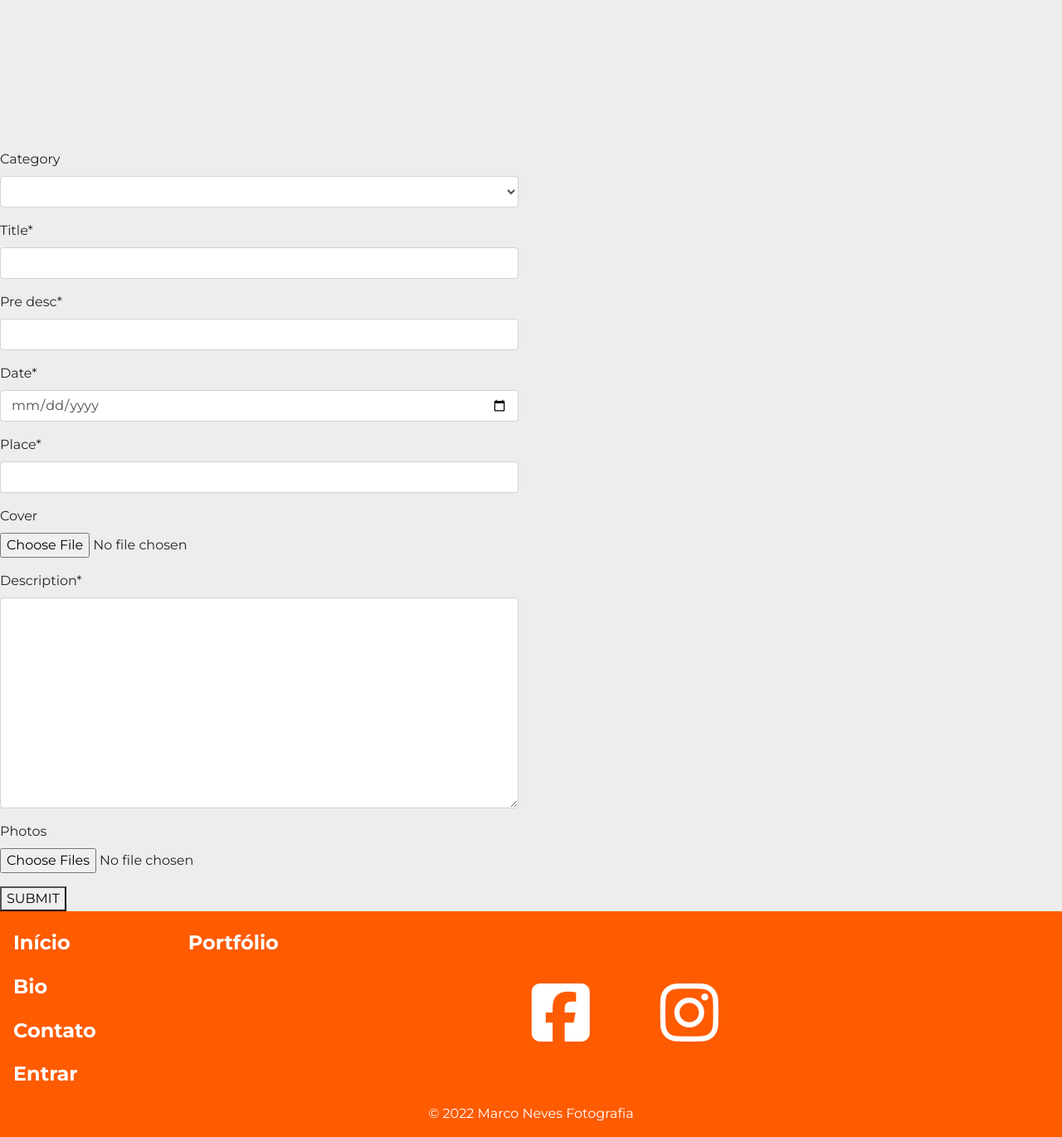
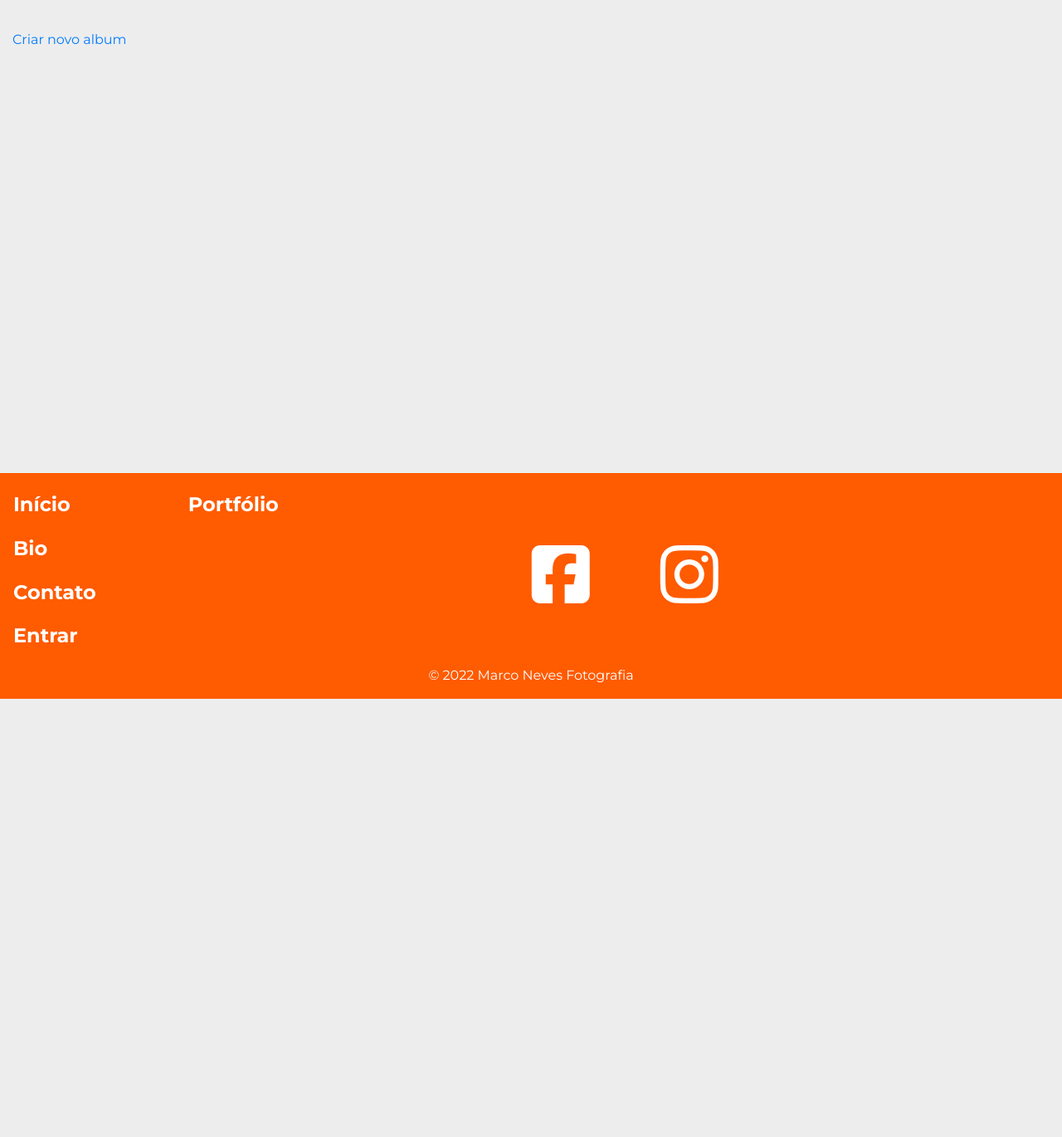
Before and after one commit to SanclerZanella/mn_photography-, a Django app: page /portfolio/ in a window 1280 px wide. Shown: the part 80-1450 px from the top of the page at 83% size. After the commit the page ends 922 px from the top, so only its background shows below. Run offline with Django 3.2, Linux system fonts and the light colour scheme; data that the repository does not hold is empty; some libraries are stand-ins or nearby versions; some web fonts are replaced.

Commit message:
Created view and template to handle new album creation

```diff
--- a/portfolio/templates/portfolio/collection.html
+++ b/portfolio/templates/portfolio/collection.html
@@ -56,18 +56,9 @@
         {% if albums.has_next %}
             <a class="infinite-more-link" href="{% url 'portfolio' %}?page={{ albums.next_page_number }}" aria-label="infinite loading">More</a>
         {% endif %}
-    </section>
 
-    <section class="form" aria-labelledby="weddings-portfolio-heading">
-        <div class="row">
-            <div class="col-6">
-                <form action="{% url 'portfolio' %}" method="POST" enctype="multipart/form-data">
-                    {% csrf_token %}
-                    {{ form | crispy }}
-
-                    <button>SUBMIT</button>
-                </form>
-            </div>
+        <div class="col-6">
+            <a href="{% url 'create_album' %}">Criar novo album</a>
         </div>
     </section>
 {% endblock %}
--- a/portfolio/urls.py
+++ b/portfolio/urls.py
@@ -6,4 +6,5 @@ from . import views
 urlpatterns = [
     path('', views.portfolio, name='portfolio'),
     path('album/<int:album_id>', views.album, name='album'),
+    path('create_album', views.create_album, name='create_album'),
 ]
--- a/portfolio/views.py
+++ b/portfolio/views.py
@@ -29,34 +29,10 @@ def portfolio(request):
     except EmptyPage:
         albums = paginator.page(paginator.num_pages)
 
-    form = AlbumForm()
-    if request.method == 'POST':
-
-        album_form = AlbumForm(request.POST, request.FILES)
-        if album_form.is_valid():
-            album_form.save()
-
-            album = Album.objects.get(title=request.POST['title'])
-
-            photos = request.FILES.getlist('photos')
-
-            photo_position = 0
-            for photo in photos:
-
-                photo_position += 1
-
-                AlbumPhoto_line_item = AlbumPhoto(
-                                        album=album,
-                                        photos=photo,
-                                        position=photo_position
-                                    )
-                AlbumPhoto_line_item.save()
-
     template = 'portfolio/collection.html'
     context = {
         'albums': albums,
-        'catg': catg,
-        'form': form,
+        'catg': catg
     }
 
     return render(request, template, context)
@@ -99,30 +75,36 @@ def album(request, album_id):
     return render(request, template, context)
 
 
-# def portfolio(request):
-#     """
-#     A view to render the portfolio page
-#     """
-#     form = AlbumForm()
-#     if request.method == 'POST':
+def create_album(request):
+    """
+    A view to render the portfolio page
+    """
+    form = AlbumForm()
+    if request.method == 'POST':
 
-#         album_form = AlbumForm(request.POST, request.FILES)
-#         if album_form.is_valid():
-#             album_form.save()
+        album_form = AlbumForm(request.POST, request.FILES)
+        if album_form.is_valid():
+            album_form.save()
 
-#             album = Album.objects.get(title=request.POST['title'])
+            album = Album.objects.get(title=request.POST['title'])
 
-#             photos = request.FILES.getlist('photos')
-#             for photo in photos:
-#                 AlbumPhoto_line_item = AlbumPhoto(
-#                                         album=album,
-#                                         photos=photo,
-#                                     )
-#                 AlbumPhoto_line_item.save()
+            photos = request.FILES.getlist('photos')
 
-#     template = 'portfolio/collection.html'
-#     context = {
-#         'form': form,
-#     }
+            photo_position = 0
+            for photo in photos:
 
-#     return render(request, template, context)
+                photo_position += 1
+
+                AlbumPhoto_line_item = AlbumPhoto(
+                                        album=album,
+                                        photos=photo,
+                                        position=photo_position
+                                       )
+                AlbumPhoto_line_item.save()
+
+    template = 'portfolio/create_album.html'
+    context = {
+        'form': form,
+    }
+
+    return render(request, template, context)
```
Also changed, not shown: portfolio/templates/portfolio/create_album.html (added, +28 -0 lines).
